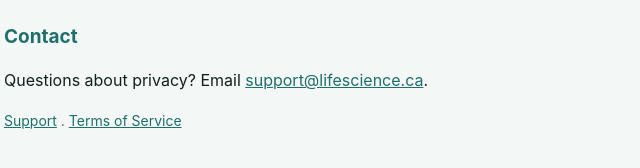
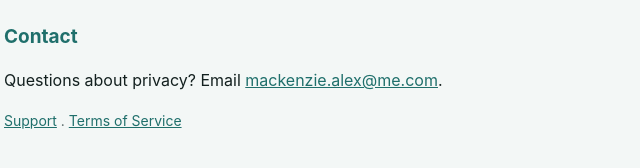
Before and after one commit to AlexMackenzieVancouver/hydrate-support, a plain HTML site: page privacy.html in a window 1280 px wide. Shown: the part 1036-1204 px from the top of the page, 276-916 px from the left. Drawn offline with Linux system fonts and the light colour scheme.

Commit message:
Replace dead support@lifescience.ca with mackenzie.alex@me.com in privacy.html

```diff
--- a/privacy.html
+++ b/privacy.html
@@ -41,7 +41,7 @@
   <p>Subscriptions and lifetime purchases are handled by Apple through the App Store. We do not receive your payment details.</p>
 
   <h2>Contact</h2>
-  <p>Questions about privacy? Email <a href="mailto:support@lifescience.ca">support@lifescience.ca</a>.</p>
+  <p>Questions about privacy? Email <a href="mailto:mackenzie.alex@me.com">mackenzie.alex@me.com</a>.</p>
 
   <p class="muted"><a href="support.html">Support</a> . <a href="terms.html">Terms of Service</a></p>
 </main>
```
